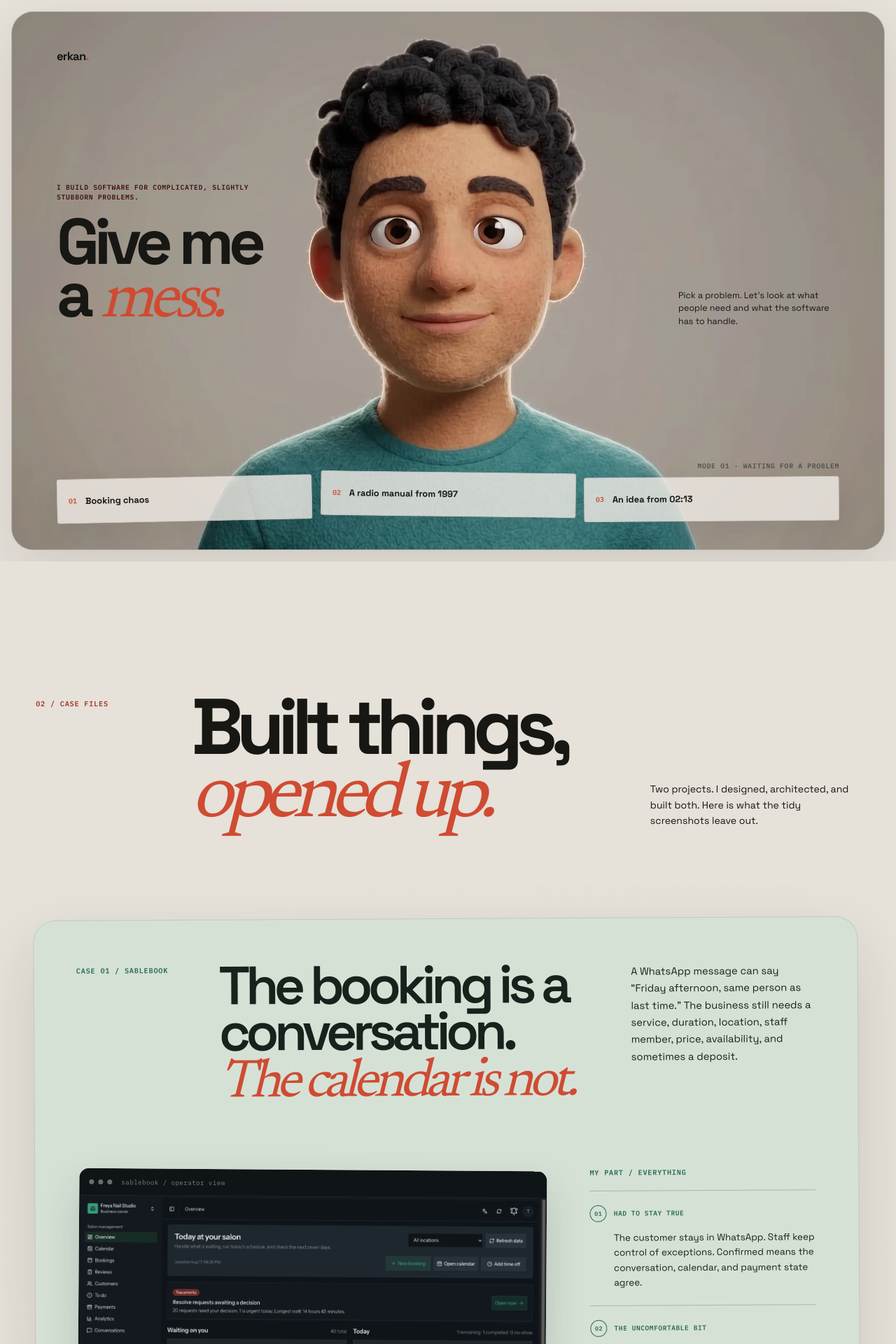
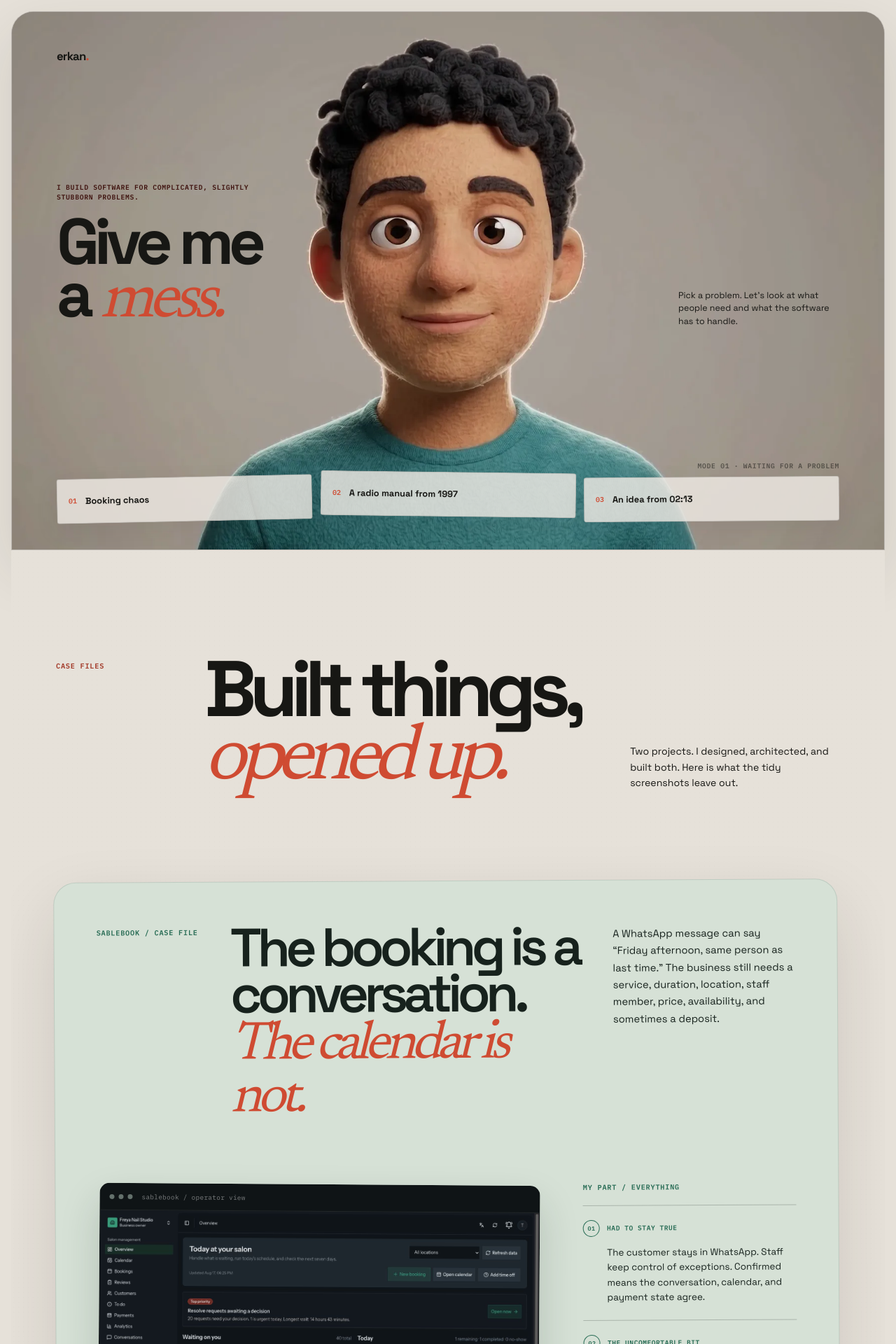
Before and after one commit to erkanercan/erkan.dev, a Next.js app: page / in a window 1280 px wide. Shown: the top 1920 px of the page at 70% size. Built offline with nearby package versions, Linux system fonts and the light colour scheme.

Commit message:
Refactor styles and content for CaseFiles, Contact, Worldview, and InteractiveHero components; add page styles for improved layout and readability

```diff
--- a/app/case-files.module.css
+++ b/app/case-files.module.css
@@ -1,7 +1,7 @@
 .caseFiles {
   position: relative;
   overflow: hidden;
-  padding: clamp(110px, 15vw, 220px) clamp(18px, 4vw, 64px) clamp(80px, 11vw, 160px);
+  padding: clamp(100px, 12vw, 180px) clamp(22px, 5vw, 76px) clamp(72px, 8vw, 116px);
   background: #e6e1d9;
 }
 
--- a/app/case-files.tsx
+++ b/app/case-files.tsx
@@ -65,7 +65,7 @@ export function CaseFiles() {
   return (
     <section className={styles.caseFiles} aria-labelledby="case-files-title">
       <header className={styles.sectionHeader}>
-        <p>02 / Case files</p>
+        <p>Case files</p>
         <h2 id="case-files-title">
           Built things,
           <br />
@@ -79,7 +79,7 @@ export function CaseFiles() {
 
       <article className={`${styles.case} ${styles.sablebook}`} id="sablebook-case">
         <header className={styles.caseHeader}>
-          <p className={styles.caseNumber}>Case 01 / Sablebook</p>
+          <p className={styles.caseNumber}>Sablebook / Case file</p>
           <h3>
             The booking is a conversation.
             <br />
@@ -141,7 +141,7 @@ export function CaseFiles() {
 
       <article className={`${styles.case} ${styles.radio}`} id="73kit-case">
         <header className={styles.caseHeader}>
-          <p className={styles.caseNumber}>Case 02 / 73Kit · Radio CPS</p>
+          <p className={styles.caseNumber}>73Kit / Radio CPS</p>
           <h3>
             A friendlier face for
             <br />
--- a/app/contact.module.css
+++ b/app/contact.module.css
@@ -1,12 +1,13 @@
 .contact {
   position: relative;
   min-height: calc(100svh - clamp(20px, 2.5vw, 40px));
-  margin: clamp(10px, 1.25vw, 20px);
+  margin: 0;
   overflow: hidden;
   border: 1px solid rgba(238, 234, 227, 0.18);
-  border-radius: clamp(22px, 2.5vw, 38px);
+  border-radius: 0 0 clamp(22px, 2.5vw, 38px) clamp(22px, 2.5vw, 38px);
   background: #1b1c18;
   color: #eeeae3;
+  box-shadow: 0 -70px 120px rgba(27, 28, 24, 0.1);
 }
 
 .contact::before {
@@ -17,6 +18,7 @@
     linear-gradient(90deg, rgba(238, 234, 227, 0.045) 1px, transparent 1px);
   background-size: 32px 32px;
   content: "";
+  mask-image: linear-gradient(to bottom, transparent, black 22%);
   pointer-events: none;
 }
 
--- a/app/contact.tsx
+++ b/app/contact.tsx
@@ -5,7 +5,7 @@ export function Contact() {
     <section className={styles.contact} aria-labelledby="contact-title">
       <div className={styles.inner}>
         <header className={styles.header}>
-          <p>04 / Contact</p>
+          <p>Contact</p>
           <p>Email works best</p>
         </header>
 
--- a/app/interactive-hero.module.css
+++ b/app/interactive-hero.module.css
@@ -1,10 +1,10 @@
 .hero {
   position: relative;
   min-height: calc(100svh - clamp(20px, 2.5vw, 40px));
-  margin: clamp(10px, 1.25vw, 20px);
+  margin: 0;
   overflow: hidden;
   border: 1px solid rgba(255, 255, 255, 0.38);
-  border-radius: clamp(22px, 2.5vw, 38px);
+  border-radius: clamp(22px, 2.5vw, 38px) clamp(22px, 2.5vw, 38px) 0 0;
   background: #928a80;
   box-shadow:
     0 30px 80px rgba(53, 47, 41, 0.12),
@@ -435,8 +435,8 @@
 @media (max-width: 900px) {
   .hero {
     min-height: calc(100svh - 20px);
-    margin: 10px;
-    border-radius: 22px;
+    margin: 0;
+    border-radius: 22px 22px 0 0;
   }
 
   .intro {
--- /dev/null
+++ b/app/page.module.css
@@ -0,0 +1,6 @@
+.page {
+  --outer-gutter: clamp(10px, 1.25vw, 20px);
+
+  padding: var(--outer-gutter);
+  background: #e6e1d9;
+}
--- a/app/page.tsx
+++ b/app/page.tsx
@@ -1,15 +1,18 @@
 import { CaseFiles } from "./case-files";
 import { Contact } from "./contact";
 import { InteractiveHero } from "./interactive-hero";
+import styles from "./page.module.css";
 import { Worldview } from "./worldview";
 
 export default function Home() {
   return (
-    <main>
+    <main className={styles.page}>
       <InteractiveHero />
-      <CaseFiles />
-      <Worldview />
-      <Contact />
+      <div className={styles.continuation}>
+        <CaseFiles />
+        <Worldview />
+        <Contact />
+      </div>
     </main>
   );
 }
--- a/app/worldview.module.css
+++ b/app/worldview.module.css
@@ -1,11 +1,10 @@
 .worldview {
   position: relative;
-  margin: 0 clamp(10px, 1.25vw, 20px) clamp(10px, 1.25vw, 20px);
+  margin: 0;
   overflow: clip;
-  border: 1px solid rgba(23, 23, 20, 0.18);
-  border-radius: clamp(22px, 2.5vw, 38px);
-  padding: clamp(72px, 9vw, 138px) clamp(22px, 5vw, 76px) 34px;
-  background: #d7d1c7;
+  border-top: 1px solid rgba(23, 23, 20, 0.18);
+  padding: clamp(76px, 8vw, 120px) clamp(22px, 5vw, 76px) 0;
+  background: linear-gradient(to bottom, #e6e1d9 0, #d7d1c7 clamp(180px, 24vw, 360px));
   color: #171714;
 }
 
@@ -173,7 +172,7 @@
 
 @media (max-width: 600px) {
   .worldview {
-    padding: 54px 20px 28px;
+    padding: 54px 20px 0;
   }
 
   .header {
--- a/app/worldview.tsx
+++ b/app/worldview.tsx
@@ -4,7 +4,7 @@ export function Worldview() {
   return (
     <section className={styles.worldview} aria-labelledby="worldview-title">
       <header className={styles.header}>
-        <p>03 / Person, not projects</p>
+        <p>Enough about the work.</p>
         <h2 id="worldview-title">
           A few things I know
           <br />
```
